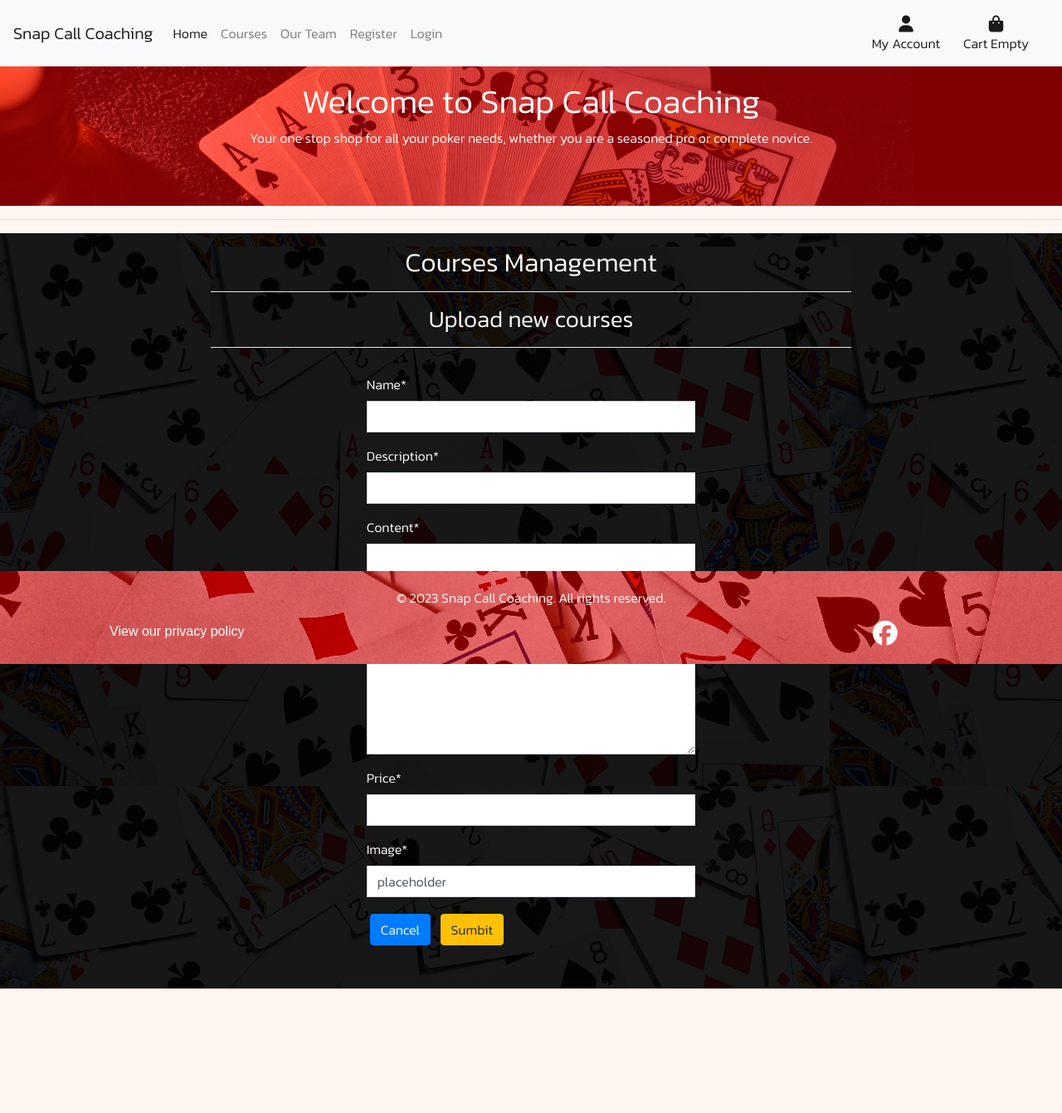
After one commit to tomkelly111/Snap-Call-Coaching, a Django app: page /courses/add/ in a window 1280 px wide. The commit adds this page. Shown: the whole page at 83% size. Run offline with Django 3.2, Linux system fonts and the light colour scheme; some libraries are stand-ins or nearby versions.

Commit message:
add form.py and template for adding a new course

```diff
--- /dev/null
+++ b/courses/forms.py
@@ -0,0 +1,14 @@
+from django import forms
+from .models import Course
+
+class CourseForm(forms.ModelForm):
+    class Meta:
+        model = Course
+        fields = '__all__'
+
+    def __init__(self, *args, **kwargs):
+        super().__init__(*args, **kwargs)
+
+
+        for field_name, field in self.fields.items():
+            field.widget.attrs['class'] = 'forms-styling rounded-0'
--- /dev/null
+++ b/courses/templates/courses/add_course.html
@@ -0,0 +1,32 @@
+{% extends "base.html" %} {% load static %} {% block content %}
+<div class="course-detail container-fluid">
+    <div class="row m-2 m-sm-0 my-sm-3">
+        <div class="col-12 col-md-2"></div>
+        <div class="col-12 col-md-8">
+            <div class="m-3 course-detail text-center">
+                <h2>Courses Management</h2>
+                <hr>
+                <h3>Upload new courses</h3>
+                <hr>
+            </div>
+        </div>
+        <div class="col-12 col-md-2"></div>
+    </div>
+    <div class="row">
+        <div class="col-12 col-md-2 col-lg-4"></div>
+        <div class="col-12 col-md-8 col-lg-4">
+            <form method="POST" action="{% url 'add_course' %}" class="form" enctype="multipart/form-data">
+                {% csrf_token %}
+                {{ form |crispy}}
+                <div class="mb-5">
+                    <a class="btn btn-primary m-1" href="{% url 'course_contents' %}" role="button">Cancel</a>
+                    <button class="btn btn-warning m-1" type=""submit>Sumbit</button>
+                </div>
+            </form>
+        </div>
+        <div class="col-12 col-md-2 col-lg-4"></div>
+        </div>
+    </div>
+</div>
+
+{% endblock %}
--- a/courses/templates/courses/course_contents.html
+++ b/courses/templates/courses/course_contents.html
@@ -7,8 +7,8 @@
 {% for course in courses %}
 <div class="container-fluid">
   <div class="row m-2 m-sm-0 my-sm-3">
-    <div class="col-0 col-md-2"></div>
-    <div class="col-0 col-sm-8 image-container">
+    <div class="col-12 col-md-2"></div>
+    <div class="col-12 col-sm-8 image-container">
       {% if "placeholder" in course.featured_image.url %}
       <img src="{{ MEDIA_URL }}poker-table.jpg" alt="Poker Course Image" />
       {% else %}
@@ -28,7 +28,7 @@
         >
       </div>
     </div>
-    <div class="col-0 col-md-2"></div>
+    <div class="col-12 col-md-2"></div>
   </div>
 </div>
 {% endfor %}
--- a/courses/templates/courses/course_detail.html
+++ b/courses/templates/courses/course_detail.html
@@ -1,8 +1,8 @@
 {% extends "base.html" %} {% load static %} {% block content %}
 <div class="course-detail container-fluid">
   <div class="row m-2 m-sm-0 my-sm-3">
-    <div class="col-0 col-md-2"></div>
-    <div class="col-0 col-sm-8">
+    <div class="col-12 col-md-2"></div>
+    <div class="col-12 col-sm-8">
       <div class="m-3">
         <h1 class="font-weight-bold">{{ course.name }}</h1>
         <hr />
@@ -46,7 +46,7 @@
         </form>
       </div>
     </div>
-    <div class="col-0 col-md-2"></div>
+    <div class="col-12 col-md-2"></div>
   </div>
 </div>
 
--- a/courses/urls.py
+++ b/courses/urls.py
@@ -5,4 +5,5 @@ urlpatterns = [
     path('', views.course_contents, name="course_contents"),
     path('course-detail/<str:course>/',
          views.course_detail, name="course_detail"),
+    path('add/', views.add_course, name="add_course"),
 ]
--- a/courses/views.py
+++ b/courses/views.py
@@ -1,5 +1,6 @@
 from django.shortcuts import render, get_object_or_404
 from .models import Course
+from .forms import CourseForm
 
 # Create your views here.
 
@@ -22,3 +23,12 @@ def course_detail(request, course):
         'course': detail
     }
     return render(request, 'courses/course_detail.html', context)
+
+def add_course(request):
+    """add new courses to site"""
+    form = CourseForm()
+    template = 'courses/add_course.html'
+    context = {
+        'form': form,
+    }
+    return render (request, template, context)
```
